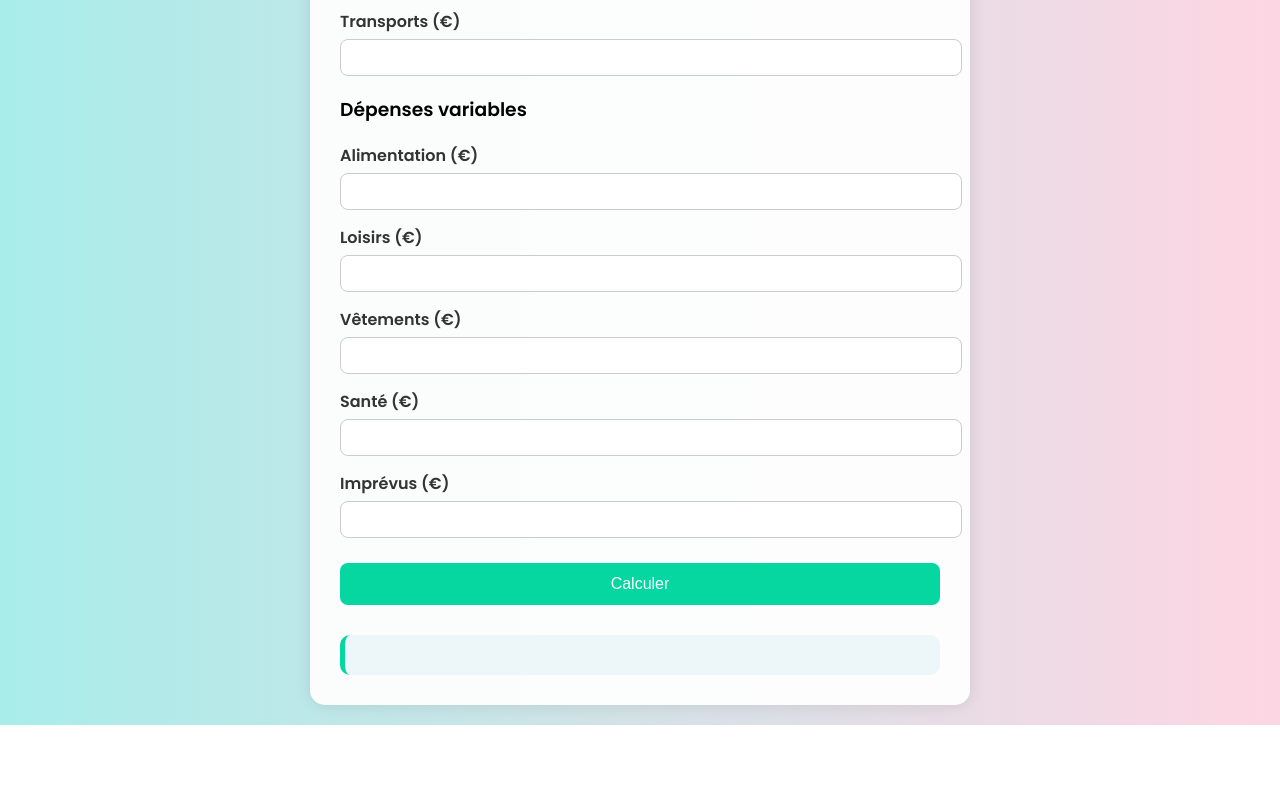
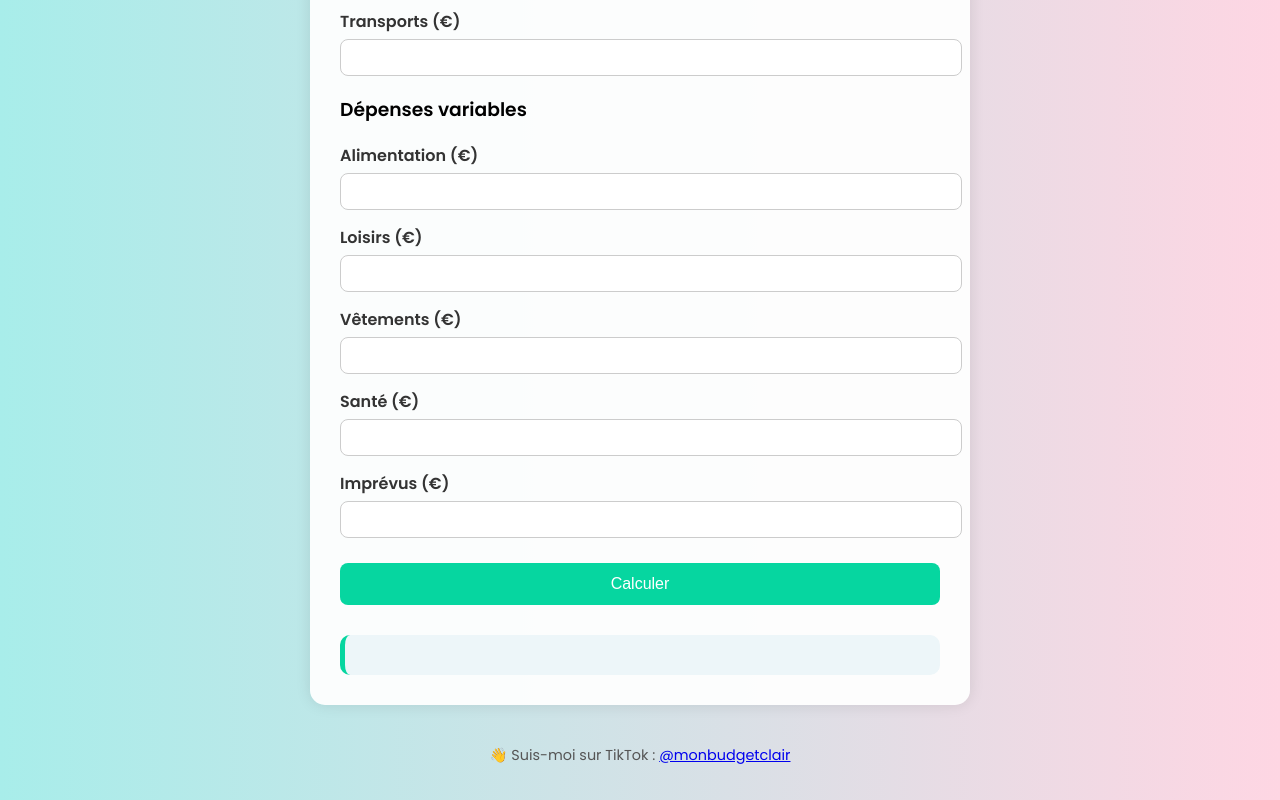
Before and after one commit to ElisaNaya/calculateur-budget, a plain HTML site: page index.html in a window 1280 px wide. Shown: the part 670-1470 px from the top of the page. Before the commit the page ends 1395 px from the top, so only its background shows below. Drawn offline with Linux system fonts and the light colour scheme.

Commit message:
Update index.html

```diff
--- a/index.html
+++ b/index.html
@@ -132,3 +132,6 @@
   </script>
 </body>
 </html>
+<p style="text-align:center; font-size: 0.9em; margin-top: 40px; color: #555;">
+  👋 Suis-moi sur TikTok : <a href="https://www.tiktok.com/@monbudgetclair" target="_blank">@monbudgetclair</a>
+</p>
```
